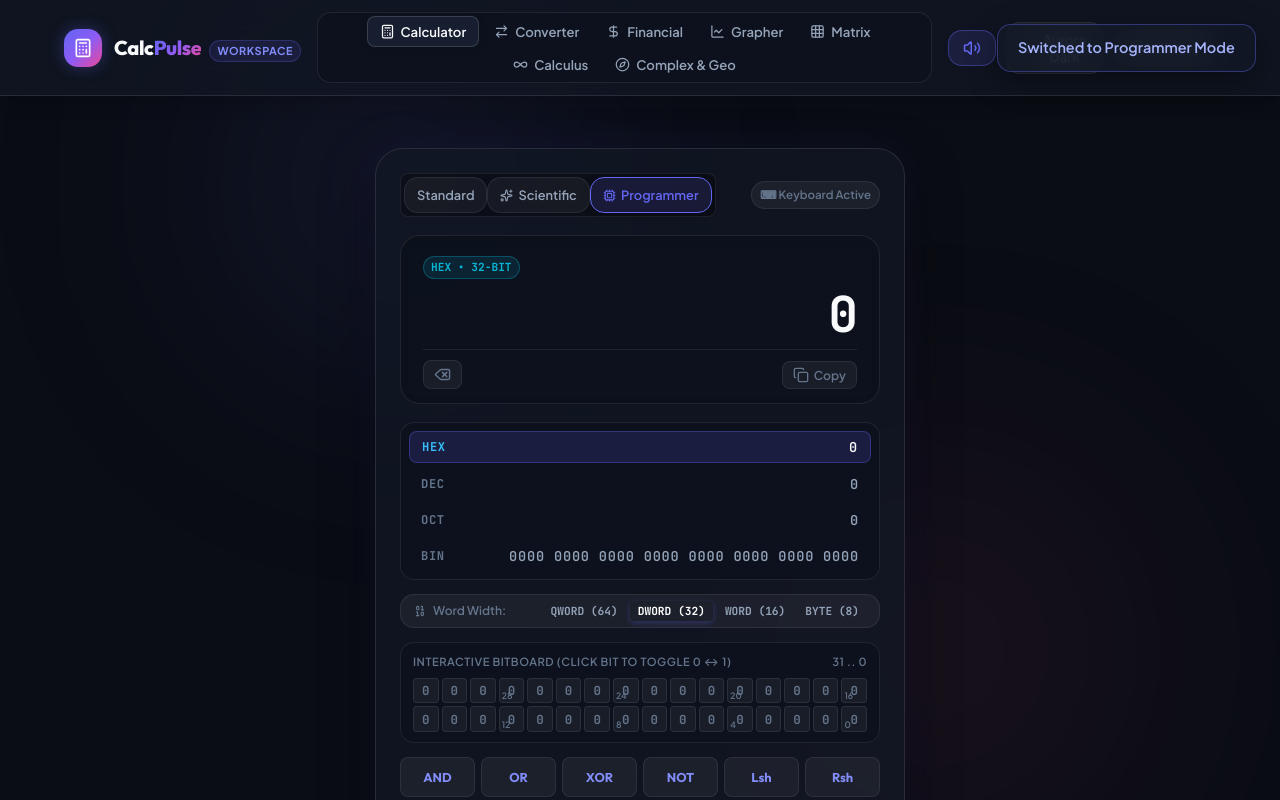
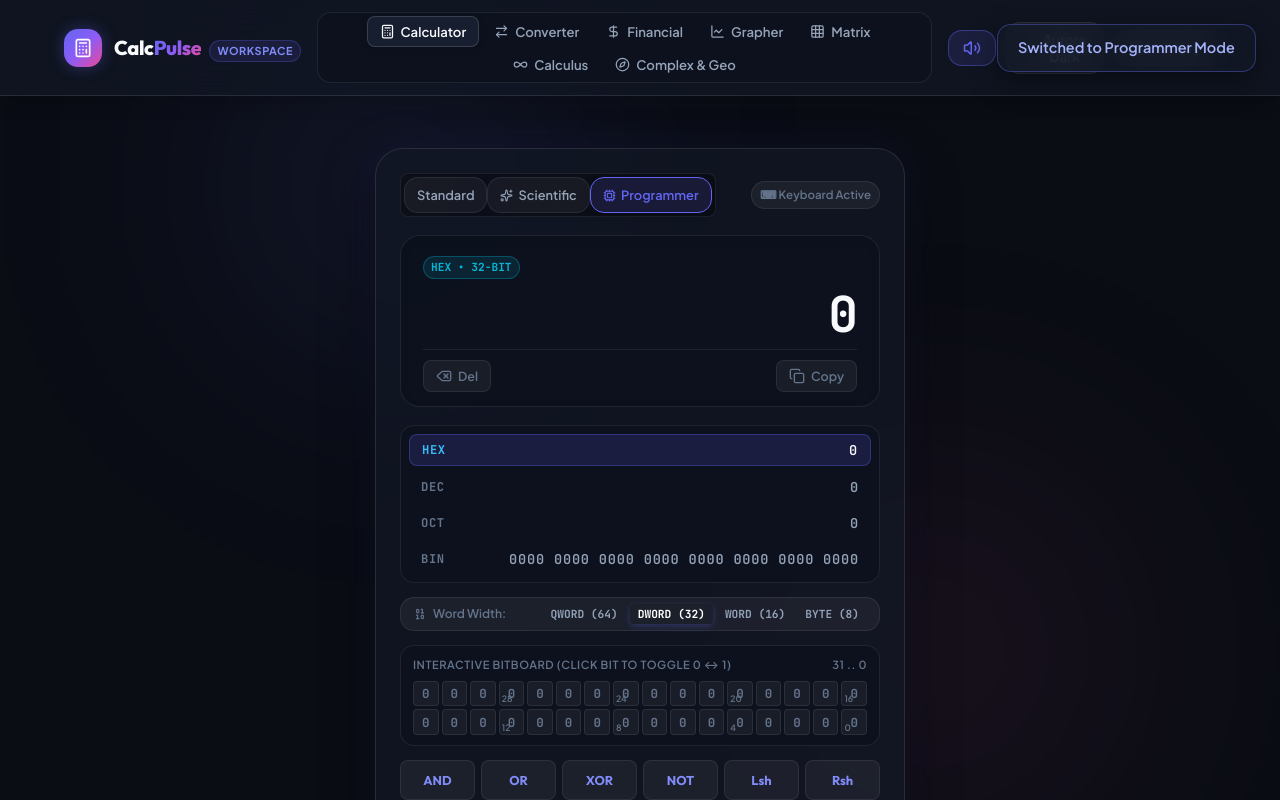
Before and after one commit to adityakaldhone09/calculator, a React (Vite) app: page / in a window 1280 px wide. Both pictures are taken after a click on the button "Programmer". Shown: the top 800 px of the page. Built offline with nearby package versions, Linux system fonts and the light colour scheme; no server answers.

Commit message:
style(ui): fix alignment, centering, and symmetry of buttons across calculator and converter

```diff
--- a/src/components/Calculator.css
+++ b/src/components/Calculator.css
@@ -167,12 +167,14 @@
 }
 
 .screen-action-btn {
-  display: flex;
+  display: inline-flex;
   align-items: center;
-  gap: 5px;
-  padding: 5px 10px;
+  justify-content: center;
+  gap: 6px;
+  height: 32px;
+  padding: 0 12px;
   border-radius: var(--radius-sm);
-  font-size: 0.76rem;
+  font-size: 0.78rem;
   font-weight: 600;
   color: var(--text-muted);
   background: var(--bg-button);
@@ -204,11 +206,11 @@
 }
 
 .mem-btn {
-  flex: 1;
-  height: 32px;
+  flex: 1 1 0;
+  height: 34px;
   border-radius: 6px;
   font-family: var(--font-mono);
-  font-size: 0.78rem;
+  font-size: 0.8rem;
   font-weight: 700;
   color: var(--text-secondary);
   background: var(--bg-button);
@@ -217,6 +219,7 @@
   display: flex;
   align-items: center;
   justify-content: center;
+  text-align: center;
 }
 
 .mem-btn:hover:not(:disabled) {
@@ -328,8 +331,12 @@
 /* Zero key */
 .key-zero {
   grid-column: span 2;
-  justify-content: flex-start;
-  padding-left: 26px;
+  justify-content: center;
+  padding: 0;
+}
+
+.prog-equals-wide {
+  grid-column: span 2;
 }
 
 /* Equals key (=) */
--- a/src/components/Calculator.jsx
+++ b/src/components/Calculator.jsx
@@ -881,7 +881,8 @@ export default function Calculator({
               title="Backspace / Delete last character"
               aria-label="Delete character"
             >
-              <Delete size={17} />
+              <Delete size={16} />
+              <span className="action-label">Del</span>
             </button>
 
             <button
@@ -1196,15 +1197,7 @@ export default function Calculator({
               </button>
               <button
                 type="button"
-                className="key-btn key-num"
-                disabled
-                title="Decimals not applicable in integer programmer mode"
-              >
-                .
-              </button>
-              <button
-                type="button"
-                className="key-btn key-equals"
+                className={`key-btn key-equals prog-equals-wide ${pressedKey === '=' ? 'active-press' : ''}`}
                 onClick={handleProgEquals}
               >
                 =
--- a/src/components/UnitConverter.css
+++ b/src/components/UnitConverter.css
@@ -160,7 +160,7 @@
   display: flex;
   align-items: center;
   justify-content: center;
-  padding-top: 24px;
+  margin-top: 22px;
 }
 
 .swap-btn {
@@ -242,10 +242,12 @@
 }
 
 .converter-action-btn {
-  display: flex;
+  display: inline-flex;
   align-items: center;
+  justify-content: center;
   gap: 6px;
-  padding: 8px 14px;
+  height: 36px;
+  padding: 0 14px;
   border-radius: var(--radius-md);
   font-size: 0.82rem;
   font-weight: 600;
```
